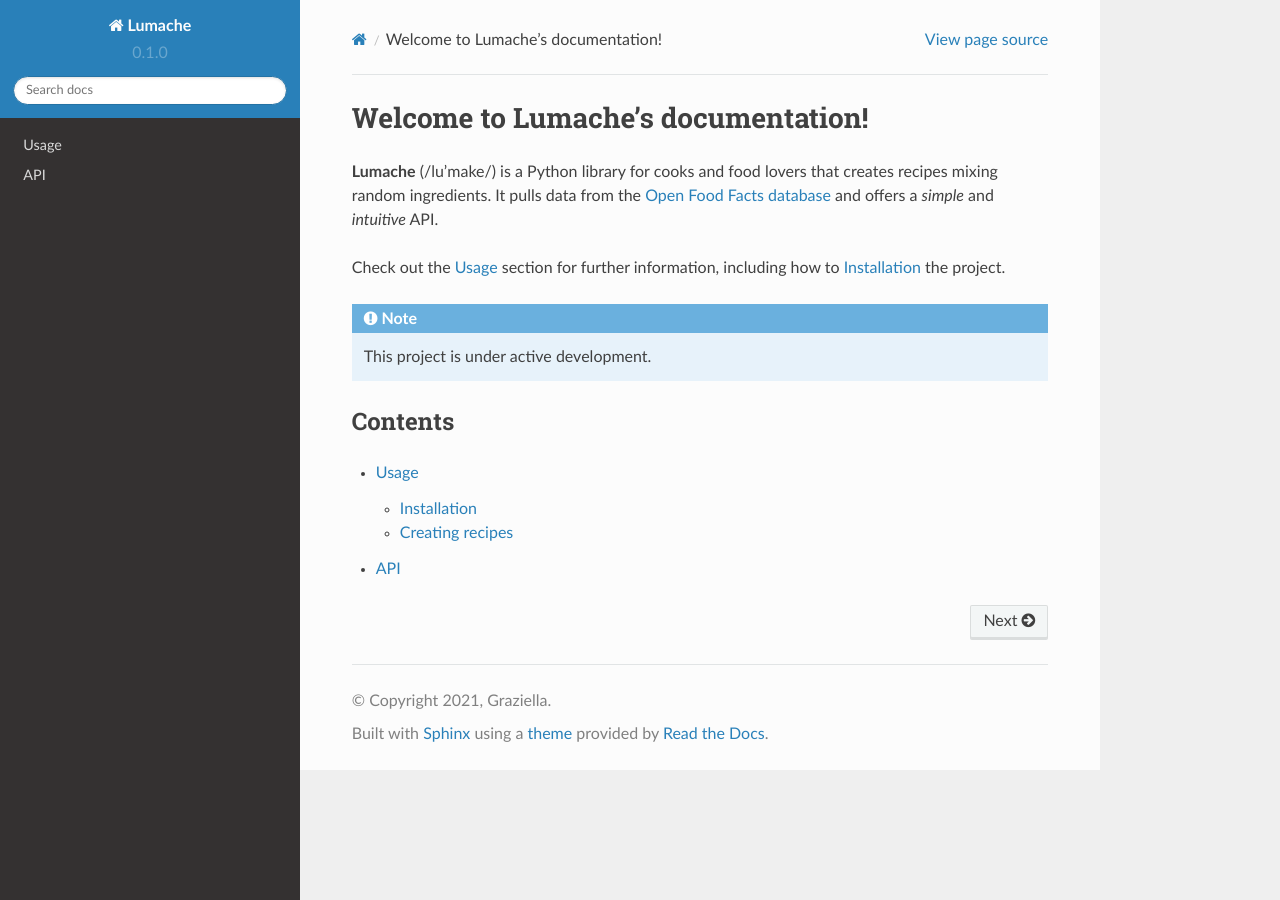
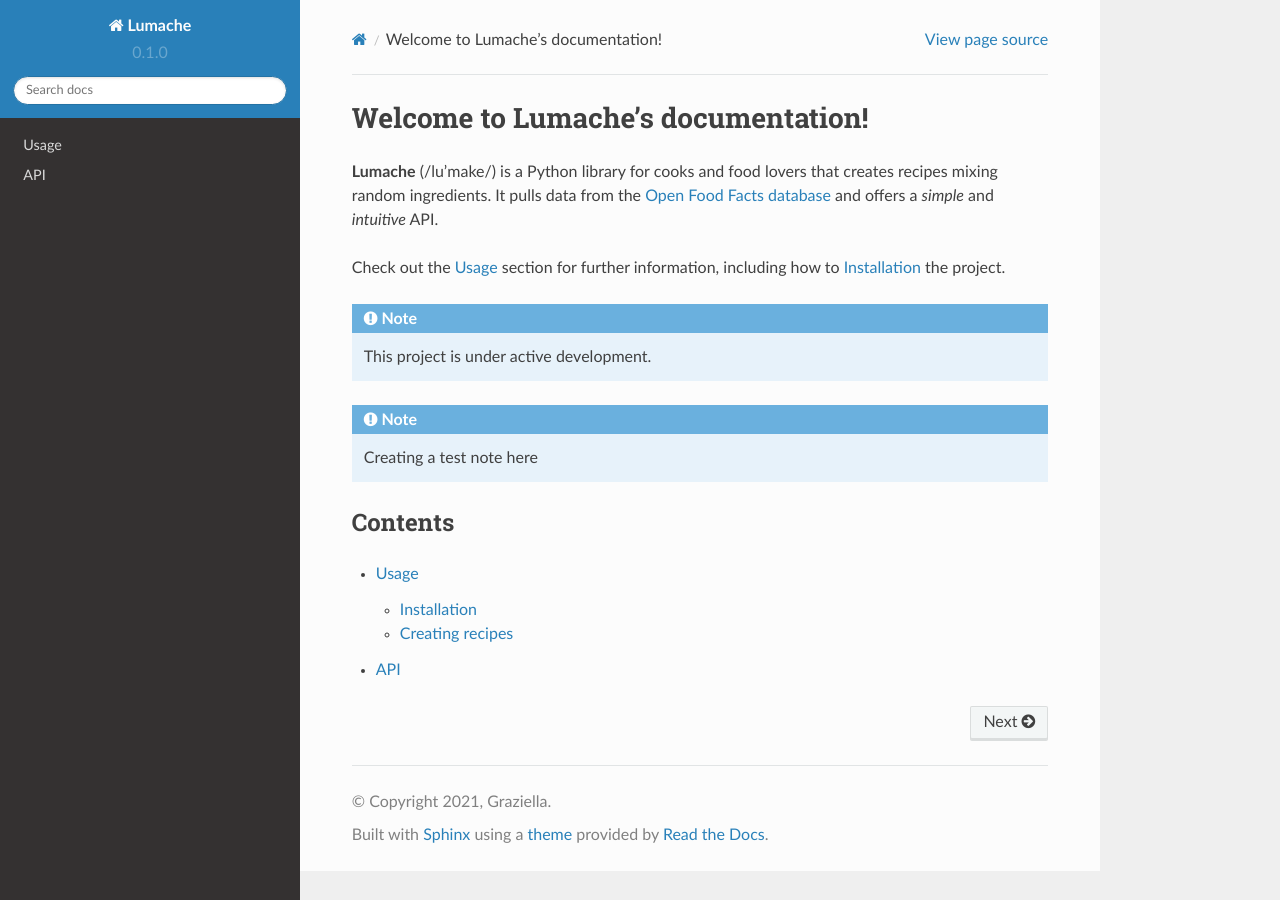
Before and after one commit to haplio/rtd-tutorial, a Sphinx documentation site: the page built from docs/source/index.rst, in a window 1280 px wide. Built offline with Sphinx 7.4.7 and the Read the Docs theme 2.0.0, drawn with Linux system fonts in a browser that asks for light colours.

Commit message:
Made a test note

```diff
--- a/docs/source/index.rst
+++ b/docs/source/index.rst
@@ -13,6 +13,9 @@
 
    This project is under active development.
 
+.. note::
+   Creating a test note here
+
 Contents
 --------
 
```
